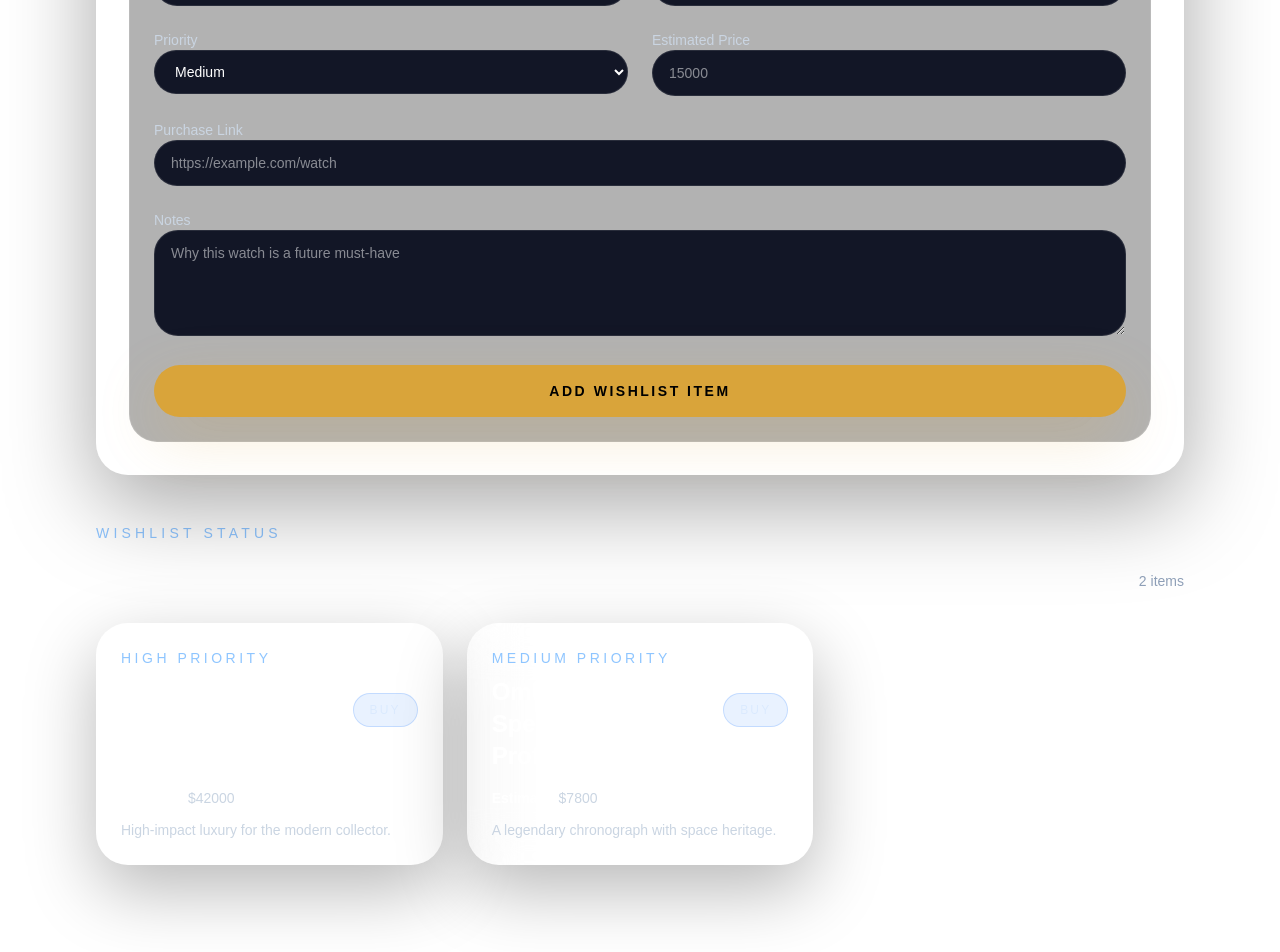
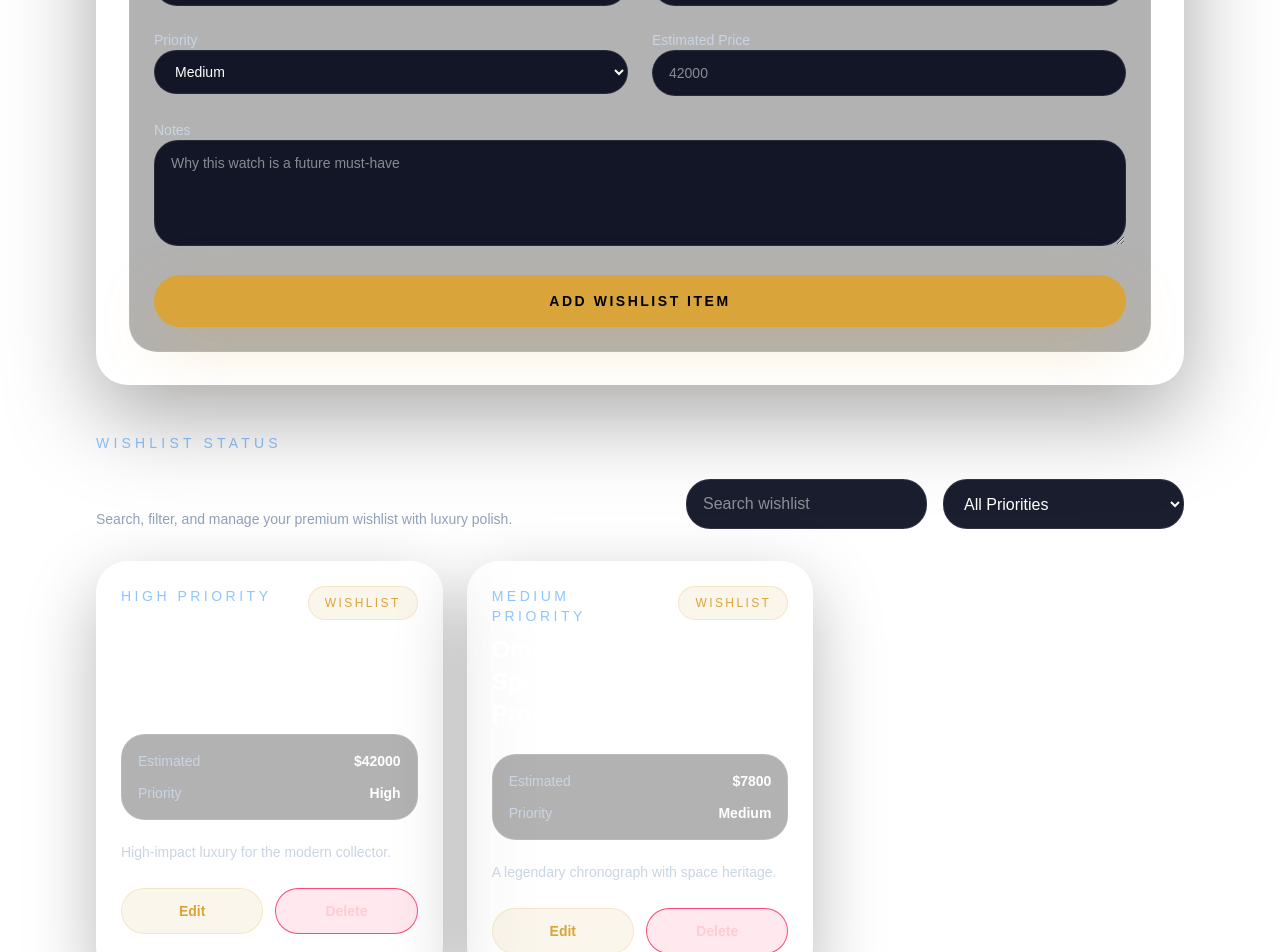
Before and after one commit to bransawsome-dotcom/brandons-brands, a Next.js app: page /wishlist in a window 1280 px wide. Shown: the part 520-1472 px from the top of the page. Built offline with nearby package versions, Linux system fonts and the light colour scheme.

Commit message:
simplify wishlist cards

```diff
--- a/src/app/wishlist/page.tsx
+++ b/src/app/wishlist/page.tsx
@@ -1,22 +1,29 @@
 "use client";
 
-import { ChangeEvent, FormEvent, useEffect, useState } from "react";
+import { ChangeEvent, FormEvent, useEffect, useMemo, useState } from "react";
 import { loadWishlist, saveWishlist, type WishlistItem } from "@/lib/localData";
 
 const initialForm = {
   brand: "",
   model: "",
+  reference_number: "",
+  target_price: "",
+  current_market_price: "",
+  priority: "Medium",
   notes: "",
-  priority: "Medium",
-  estimated_price: "",
   purchase_link: "",
 };
+
+const priorityOptions = ["High", "Medium", "Low"] as const;
 
 export default function WishlistPage() {
   const [wishlist, setWishlist] = useState<WishlistItem[]>([]);
   const [form, setForm] = useState(initialForm);
+  const [editingId, setEditingId] = useState<string | null>(null);
   const [loading, setLoading] = useState(true);
   const [message, setMessage] = useState<string | null>(null);
+  const [search, setSearch] = useState("");
+  const [priorityFilter, setPriorityFilter] = useState<string>("");
 
   useEffect(() => {
     const saved = loadWishlist();
@@ -24,10 +31,29 @@ export default function WishlistPage() {
     setLoading(false);
   }, []);
 
-  function fetchWishlist() {
-    const saved = loadWishlist();
-    setWishlist(saved);
+  const filteredWishlist = useMemo(() => {
+    const query = search.trim().toLowerCase();
+    return wishlist
+      .filter((item) => {
+        if (priorityFilter && item.priority !== priorityFilter) return false;
+        if (!query) return true;
+        return [
+          item.brand,
+          item.model,
+          item.notes || "",
+        ]
+          .join(" ")
+          .toLowerCase()
+          .includes(query);
+      })
+      .sort((a, b) => {
+        const priorityRank = { High: 0, Medium: 1, Low: 2 } as const;
+        if (priorityRank[a.priority as keyof typeof priorityRank] !== priorityRank[b.priority as keyof typeof priorityRank]) {
+          return priorityRank[a.priority as keyof typeof priorityRank] - priorityRank[b.priority as keyof typeof priorityRank];
         }
+        return Number(b.id) - Number(a.id);
+      });
+  }, [search, priorityFilter, wishlist]);
 
   const handleChange = (event: ChangeEvent<HTMLInputElement | HTMLTextAreaElement | HTMLSelectElement>) => {
     const { name, value } = event.target;
@@ -44,24 +70,50 @@ export default function WishlistPage() {
     }
 
     const newItem: WishlistItem = {
-      id: `${Date.now()}`,
+      id: editingId ?? `${Date.now()}`,
       brand: form.brand.trim(),
       model: form.model.trim(),
+      reference_number: form.reference_number.trim(),
+      target_price: form.target_price,
+      current_market_price: form.current_market_price,
       notes: form.notes.trim(),
       priority: form.priority,
-      estimated_price: form.estimated_price,
       purchase_link: form.purchase_link.trim(),
     };
 
-    const updated = [newItem, ...wishlist];
+    const updated = editingId
+      ? wishlist.map((item) => (item.id === editingId ? newItem : item))
+      : [newItem, ...wishlist];
+
     setWishlist(updated);
     saveWishlist(updated);
     setForm(initialForm);
-    setMessage("Wishlist item saved locally.");
+    setEditingId(null);
+    setMessage(editingId ? "Wishlist item saved." : "Wishlist item added.");
   };
 
-  const signInWithEmail = async () => {
-    setMessage("Local mode active. No authentication required.");
+  const handleDelete = (id: string) => {
+    const shouldDelete = window.confirm("Delete this wishlist item?");
+    if (!shouldDelete) return;
+
+    const next = wishlist.filter((item) => item.id !== id);
+    setWishlist(next);
+    saveWishlist(next);
+    setMessage("Wishlist item deleted.");
+  };
+
+  const handleEdit = (item: WishlistItem) => {
+    setEditingId(item.id);
+    setForm({
+      brand: item.brand,
+      model: item.model,
+      reference_number: item.reference_number || "",
+      target_price: item.target_price || "",
+      current_market_price: item.current_market_price || "",
+      priority: item.priority,
+      notes: item.notes || "",
+      purchase_link: item.purchase_link || "",
+    });
   };
 
   return (
@@ -71,10 +123,10 @@ export default function WishlistPage() {
           <div>
             <p className="text-sm uppercase tracking-[0.3em] text-blue-300">Wishlist</p>
             <h1 className="mt-3 text-4xl font-semibold tracking-[-0.03em] text-white sm:text-5xl">
-              Save your next watch ambitions.
+              Luxury watch wishlist.
             </h1>
             <p className="mt-4 max-w-2xl text-base leading-7 text-slate-300">
-              Add watches you want, track priority, pricing, and purchase links for a polished wishlist experience.
+              Capture your future acquisitions with rich details, smart priority tracking, and elegant wishlist cards.
             </p>
           </div>
           <div className="rounded-full bg-[#D9A43A] px-6 py-3 text-sm font-semibold uppercase tracking-[0.18em] text-black transition">
@@ -117,35 +169,26 @@ export default function WishlistPage() {
                 onChange={handleChange}
                 className="w-full rounded-3xl border border-white/10 bg-slate-950/90 px-4 py-3 text-white outline-none transition focus:border-blue-400/70"
               >
-                  <option>High</option>
-                  <option>Medium</option>
-                  <option>Low</option>
+                    {priorityOptions.map((option) => (
+                  <option key={option} value={option}>
+                    {option}
+                  </option>
+                ))}
               </select>
             </label>
             <label className="space-y-2 text-sm text-slate-300">
               Estimated Price
               <input
-                  name="estimated_price"
-                  value={form.estimated_price}
+                name="target_price"
+                value={form.target_price}
                 onChange={handleChange}
                 type="number"
                 step="0.01"
                 className="w-full rounded-3xl border border-white/10 bg-slate-950/90 px-4 py-3 text-white outline-none transition focus:border-blue-400/70"
-                  placeholder="15000"
+                placeholder="42000"
               />
             </label>
           </div>
-
-            <label className="space-y-2 text-sm text-slate-300">
-              Purchase Link
-              <input
-                name="purchase_link"
-                value={form.purchase_link}
-                onChange={handleChange}
-                className="w-full rounded-3xl border border-white/10 bg-slate-950/90 px-4 py-3 text-white outline-none transition focus:border-blue-400/70"
-                placeholder="https://example.com/watch"
-              />
-            </label>
 
           <label className="space-y-2 text-sm text-slate-300">
             Notes
@@ -159,7 +202,9 @@ export default function WishlistPage() {
             />
           </label>
 
-            {message ? <div className="rounded-3xl bg-white/5 px-4 py-3 text-sm text-amber-300">{message}</div> : null}
+          {message ? (
+            <div className="rounded-3xl bg-white/5 px-4 py-3 text-sm text-amber-300">{message}</div>
+          ) : null}
 
           <button
             type="submit"
@@ -171,48 +216,88 @@ export default function WishlistPage() {
       </div>
 
       <section className="mt-12">
-        <div className="mb-8 flex flex-col gap-4 sm:flex-row sm:items-end sm:justify-between">
+        <div className="mb-8 grid gap-4 lg:grid-cols-[1fr_auto] lg:items-end">
           <div>
             <p className="text-sm uppercase tracking-[0.3em] text-blue-300">Wishlist status</p>
             <h2 className="mt-3 text-3xl font-semibold text-white">Your future watch ambitions.</h2>
+            <p className="mt-2 text-sm text-slate-400">Search, filter, and manage your premium wishlist with luxury polish.</p>
           </div>
-          <div className="text-sm text-slate-400">{wishlist.length} item{wishlist.length === 1 ? "" : "s"}</div>
+          <div className="grid gap-4 sm:grid-cols-2">
+            <input
+              value={search}
+              onChange={(event) => setSearch(event.target.value)}
+              placeholder="Search wishlist"
+              className="w-full rounded-3xl border border-white/10 bg-slate-950/90 px-4 py-3 text-white outline-none transition focus:border-blue-400/70"
+            />
+            <select
+              value={priorityFilter}
+              onChange={(event) => setPriorityFilter(event.target.value)}
+              className="w-full rounded-3xl border border-white/10 bg-slate-950/90 px-4 py-3 text-white outline-none transition focus:border-blue-400/70"
+            >
+              <option value="">All Priorities</option>
+              {priorityOptions.map((option) => (
+                <option key={option} value={option}>
+                  {option}
+                </option>
+              ))}
+            </select>
+          </div>
         </div>
 
         {loading ? (
           <div className="rounded-[2rem] border border-white/10 bg-white/5 p-12 text-center text-slate-300">Loading wishlist…</div>
-        ) : wishlist.length ? (
+        ) : filteredWishlist.length ? (
           <div className="grid gap-6 md:grid-cols-2 xl:grid-cols-3">
-            {wishlist.map((item) => (
+            {filteredWishlist.map((item) => {
+              const estimatedPrice = item.target_price || "";
+              return (
                 <article key={item.id} className="overflow-hidden rounded-[2rem] border border-white/10 bg-white/5 p-6 shadow-[0_25px_70px_rgba(0,0,0,0.28)] backdrop-blur-xl">
-                <div className="flex items-center justify-between gap-4">
+                  <div className="flex flex-col gap-4 sm:flex-row sm:items-start sm:justify-between">
                     <div>
                       <p className="text-sm uppercase tracking-[0.25em] text-blue-300">{item.priority} Priority</p>
                       <h3 className="mt-2 text-2xl font-semibold text-white">{item.brand} {item.model}</h3>
                     </div>
-                  {item.purchase_link ? (
-                    <a
-                      href={item.purchase_link}
-                      target="_blank"
-                      rel="noreferrer"
-                      className="rounded-full border border-blue-500/20 bg-blue-500/10 px-4 py-2 text-xs uppercase tracking-[0.18em] text-blue-100 transition hover:bg-blue-500/20"
+                    <div className="rounded-full border border-[#D9A43A]/20 bg-[#D9A43A]/10 px-4 py-2 text-xs uppercase tracking-[0.2em] text-[#D9A43A]">
+                      Wishlist
+                    </div>
+                  </div>
+
+                  <div className="mt-6 grid gap-3 rounded-[1.5rem] border border-white/10 bg-black/30 p-4 text-sm text-slate-300">
+                    <div className="flex items-center justify-between gap-2">
+                      <span>Estimated</span>
+                      <span className="font-semibold text-white">{estimatedPrice ? `$${estimatedPrice}` : "—"}</span>
+                    </div>
+                    <div className="flex items-center justify-between gap-2">
+                      <span>Priority</span>
+                      <span className="font-semibold text-white">{item.priority}</span>
+                    </div>
+                  </div>
+
+                  <p className="mt-5 text-sm leading-6 text-slate-300">{item.notes || "No notes added yet."}</p>
+
+                  <div className="mt-6 grid gap-3 sm:grid-cols-2">
+                    <button
+                      type="button"
+                      onClick={() => handleEdit(item)}
+                      className="rounded-3xl border border-[#D9A43A]/20 bg-[#D9A43A]/10 px-4 py-3 text-sm font-semibold text-[#D9A43A] transition hover:bg-[#D9A43A]/20"
                     >
-                      Buy
-                    </a>
-                  ) : null}
-                </div>
-                <div className="mt-4 space-y-3 text-sm text-slate-300">
-                  <p>
-                    <span className="font-semibold text-white">Estimate:</span> {item.estimated_price ? `$${item.estimated_price}` : "N/A"}
-                  </p>
-                  <p>{item.notes || "No notes added."}</p>
+                      Edit
+                    </button>
+                    <button
+                      type="button"
+                      onClick={() => handleDelete(item.id)}
+                      className="rounded-3xl border border-rose-500/80 bg-rose-500/10 px-4 py-3 text-sm font-semibold text-rose-200 transition hover:bg-rose-500/20"
+                    >
+                      Delete
+                    </button>
                   </div>
                 </article>
-            ))}
+              );
+            })}
           </div>
         ) : (
           <div className="rounded-[2rem] border border-dashed border-white/10 bg-white/5 p-12 text-center text-slate-300">
-            Your wishlist is empty. Add desired pieces and track their priority as you build your collection plan.
+            No wishlist items matched your search or filter. Adjust the search or priority to find a watch.
           </div>
         )}
       </section>
```
Also changed, not shown: src/lib/localData.ts (+17 -4 lines). Lines whose indentation alone changed are shown as unchanged.
